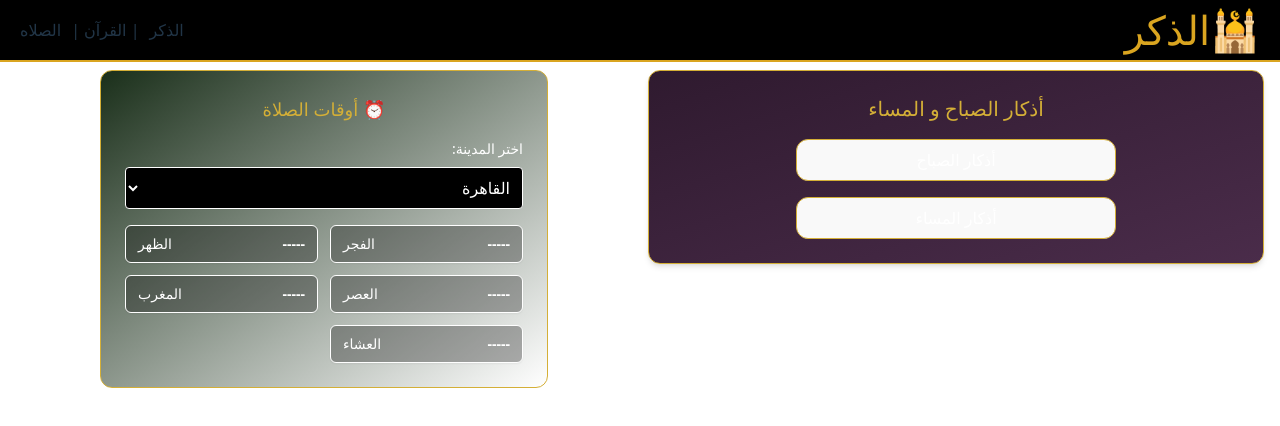
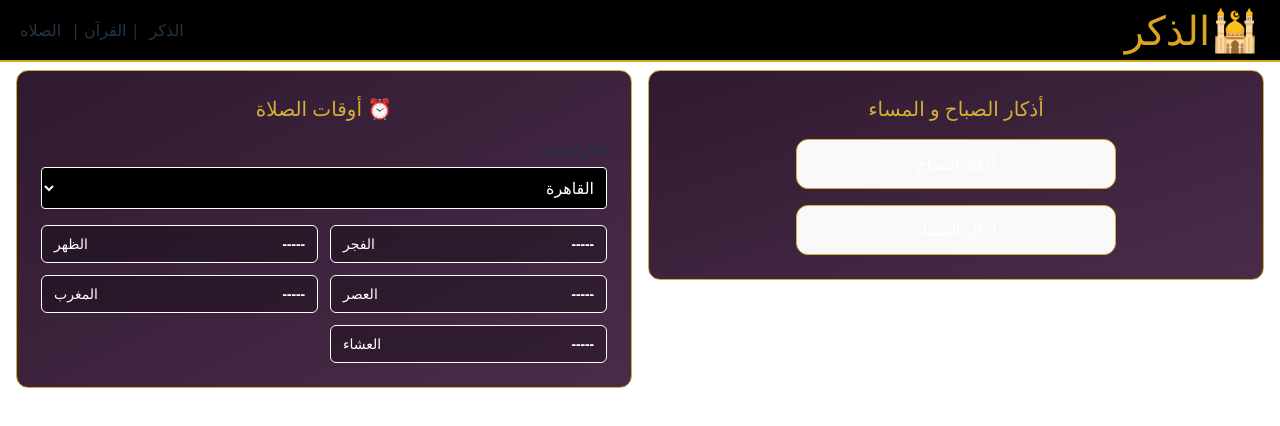
Before and after one commit to IslamicWays/Zikrify, a React (Vite) app: page / in a window 1280 px wide. Shown: the top 426 px of the page. Built offline with nearby package versions, Linux system fonts and the light colour scheme.

Commit message:
bug fixes

```diff
--- a/src/App.tsx
+++ b/src/App.tsx
@@ -10,12 +10,12 @@ const App = () => {
 
             {/* Main Content */}
             <main className="flex-1 w-full px-4 py-2">
-        <div className="flex flex-col md:flex-row w-full gap-4">
-          <div className="w-full md:w-1/2">
-            <PrayerTimes/>
+                <div className="flex flex-col md:flex-row w-full h-full gap-4">
+                    <div className="w-full md:w-1/2 h-full">
+                        <PrayerTimes />
                     </div>
-          <div className="w-full md:w-1/2">
-            <Azkar/>
+                    <div className="w-full md:w-1/2 h-full">
+                        <Azkar />
                     </div>
                 </div>
             </main>
--- a/src/components/Azkar/Azkar.tsx
+++ b/src/components/Azkar/Azkar.tsx
@@ -3,19 +3,21 @@ import CustomCard from "../../utils/Card/CustomCard";
 
 const Azkar = () => {
     return (
+        <div className="h-full">
             <CustomCard
                 header="أذكار الصباح و المساء"
-            className="flex flex-col items-center text-center shadow-md"
-            headerClassName="text-2xl font-bold mb-4"
-            bodyClassName="flex flex-col gap-4 w-full max-w-xs"
+                className="h-full flex flex-col items-center text-center"
+                headerClassName="text-lg font-bold mb-4"
+                bodyClassName="flex-1 flex flex-col justify-center gap-4 w-full max-w-xs"
             >
-            <button className="bg-darkPurple text-white py-2 px-4 rounded-xl border border-gold hover:bg-green transition">
+                <button className="bg-darkPurple text-white py-3 px-4 rounded-xl border border-gold hover:bg-green transition-colors duration-200 font-medium">
                     أذكار الصباح
                 </button>
-            <button className="bg-darkPurple text-white py-2 px-4 rounded-xl border border-gold hover:bg-green transition">
+                <button className="bg-darkPurple text-white py-3 px-4 rounded-xl border border-gold hover:bg-green transition-colors duration-200 font-medium">
                     أذكار المساء
                 </button>
             </CustomCard>
+        </div>
     );
 };
 
--- a/src/components/PrayerTimes/PrayerTimes.tsx
+++ b/src/components/PrayerTimes/PrayerTimes.tsx
@@ -1,6 +1,8 @@
-import React, { useEffect, useState } from 'react';
+import React, {useEffect, useState, useCallback} from "react";
+import CustomCard from "../../utils/Card/CustomCard";
+ // Adjust the import path as needed
 
-const LOCAL_STORAGE_CITY_KEY = 'selected_city';
+const LOCAL_STORAGE_CITY_KEY = "selected_city";
 
 interface PrayerTime {
     name: string;
@@ -12,56 +14,47 @@ interface NextPrayer {
     time: Date;
 }
 
+interface PrayTimesLibrary {
+    setMethod: (method: string) => void;
+    adjust: (adjustments: Record<string, string>) => void;
+    getTimes: (date: Date, coords: number[], timezone: number, dst: string, format: string) => Record<string, string>;
+}
+
+declare global {
+    interface Window {
+        prayTimes: PrayTimesLibrary;
+    }
+}
+
 const PRAYER_NAMES: Record<string, string> = {
-  fajr: 'الفجر',
-  dhuhr: 'الظهر',
-  asr: 'العصر',
-  maghrib: 'المغرب',
-  isha: 'العشاء',
+    fajr: "الفجر",
+    dhuhr: "الظهر",
+    asr: "العصر",
+    maghrib: "المغرب",
+    isha: "العشاء",
 };
 
-const cities: { name: string; lat: number; lon: number }[] = [
-  { name: 'القاهرة', lat: 30.0444, lon: 31.2357 },
-  { name: 'مكة', lat: 21.3891, lon: 39.8579 },
-  { name: 'الرياض', lat: 24.7136, lon: 46.6753 },
-  { name: 'دبي', lat: 25.276987, lon: 55.296249 },
-  { name: 'الدوحة', lat: 25.276987, lon: 51.52 },
-  { name: 'عمان', lat: 31.9539, lon: 35.9106 },
-  { name: 'بيروت', lat: 33.8938, lon: 35.5018 },
+const cities: {name: string; lat: number; lon: number}[] = [
+    {name: "القاهرة", lat: 30.0444, lon: 31.2357},
+    {name: "مكة", lat: 21.3891, lon: 39.8579},
+    {name: "الرياض", lat: 24.7136, lon: 46.6753},
+    {name: "دبي", lat: 25.276987, lon: 55.296249},
+    {name: "الدوحة", lat: 25.276987, lon: 51.52},
+    {name: "عمان", lat: 31.9539, lon: 35.9106},
+    {name: "بيروت", lat: 33.8938, lon: 35.5018},
 ];
 
 const PrayerTimes: React.FC = () => {
     const [selectedCity, setSelectedCity] = useState(() => {
         const stored = localStorage.getItem(LOCAL_STORAGE_CITY_KEY);
-  const matchedCity = cities.find(city => city.name === stored);
+        const matchedCity = cities.find((city) => city.name === stored);
         return matchedCity || cities[0];
     });
     const [prayerTimes, setPrayerTimes] = useState<PrayerTime[]>([]);
     const [nextPrayer, setNextPrayer] = useState<NextPrayer | null>(null);
-  const [countdown, setCountdown] = useState<string>('');
+    const [countdown, setCountdown] = useState<string>("");
 
-  const calculatePrayerTimes = (lat: number, lon: number) => {
-    const tzOffset = new Date().getTimezoneOffset() / -60;
-    const pt = (window as any).prayTimes;
-
-    pt.setMethod('Egypt');
-    pt.adjust({ asr: 'Hanafi', isha: '90 min' });
-
-    const times = pt.getTimes(new Date(), [lat, lon], tzOffset, 'auto', '24h');
-
-    const prayers: PrayerTime[] = Object.entries(times)
-  .filter(([key]) => PRAYER_NAMES[key])
-  .map(([key, time]) => ({
-    name: PRAYER_NAMES[key],
-    time: time as string,
-  }));
-
-
-    setPrayerTimes(prayers);
-    calculateNextPrayer(times);
-  };
-
-  const calculateNextPrayer = (times: Record<string, string>) => {
+    const calculateNextPrayer = useCallback((times: Record<string, string>) => {
         const now = new Date();
         let upcoming: NextPrayer | null = null;
         let minDiff = Infinity;
@@ -69,7 +62,7 @@ const PrayerTimes: React.FC = () => {
         Object.entries(times).forEach(([key, time]) => {
             if (!PRAYER_NAMES[key]) return;
 
-      const [h, m] = time.split(':').map(Number);
+            const [h, m] = time.split(":").map(Number);
             const prayerDate = new Date(now.getFullYear(), now.getMonth(), now.getDate(), h, m);
             const diff = (prayerDate.getTime() - now.getTime()) / 1000;
 
@@ -83,12 +76,35 @@ const PrayerTimes: React.FC = () => {
         });
 
         setNextPrayer(upcoming);
-  };
+    }, []);
+
+    const calculatePrayerTimes = useCallback(
+        (lat: number, lon: number) => {
+            const tzOffset = new Date().getTimezoneOffset() / -60;
+            const pt = window.prayTimes;
+
+            pt.setMethod("Egypt");
+            pt.adjust({asr: "Hanafi", isha: "90 min"});
+
+            const times = pt.getTimes(new Date(), [lat, lon], tzOffset, "auto", "24h");
+
+            const prayers: PrayerTime[] = Object.entries(times)
+            .filter(([key]) => PRAYER_NAMES[key])
+            .map(([key, time]) => ({
+                name: PRAYER_NAMES[key],
+                time: time as string,
+            }));
+
+            setPrayerTimes(prayers);
+            calculateNextPrayer(times);
+        },
+        [calculateNextPrayer]
+    );
 
     const formatCountdown = (seconds: number): string => {
-    const h = String(Math.floor(seconds / 3600)).padStart(2, '0');
-    const m = String(Math.floor((seconds % 3600) / 60)).padStart(2, '0');
-    const s = String(seconds % 60).padStart(2, '0');
+        const h = String(Math.floor(seconds / 3600)).padStart(2, "0");
+        const m = String(Math.floor((seconds % 3600) / 60)).padStart(2, "0");
+        const s = String(seconds % 60).padStart(2, "0");
         return `${h}:${m}:${s}`;
     };
 
@@ -96,10 +112,9 @@ const PrayerTimes: React.FC = () => {
         localStorage.setItem(LOCAL_STORAGE_CITY_KEY, selectedCity.name);
     }, [selectedCity]);
 
-
     useEffect(() => {
         calculatePrayerTimes(selectedCity.lat, selectedCity.lon);
-  }, [selectedCity]);
+    }, [selectedCity, calculatePrayerTimes]);
 
     useEffect(() => {
         if (!nextPrayer) return;
@@ -117,10 +132,14 @@ const PrayerTimes: React.FC = () => {
     }, [nextPrayer]);
 
     return (
-    <div className="text-white flex items-center justify-center">
-      <div className="bg-gradient-to-br from-green to-darkGray border border-gold rounded-xl p-6 w-full max-w-md" dir="rtl">
-        <h2 className="text-gold text-lg font-bold text-center mb-4">⏰ أوقات الصلاة</h2>
-
+        <div className="h-full">
+            <CustomCard
+                header="⏰ أوقات الصلاة"
+                className="h-full flex flex-col"
+                headerClassName="text-lg font-bold text-center mb-4"
+                bodyClassName="flex-1 flex flex-col"
+                dir="rtl"
+            >
                 <div className="mb-4">
                     <label htmlFor="city" className="block text-lightGray text-sm mb-2 text-right">
                         اختر المدينة:
@@ -142,14 +161,14 @@ const PrayerTimes: React.FC = () => {
                     </select>
                 </div>
 
-        <ul className="grid grid-cols-2 gap-3 text-center">
+                <ul className="grid grid-cols-2 gap-3 text-center flex-1">
                     {prayerTimes.map((prayer) => (
                         <li
                             key={prayer.name}
                             className={`rounded-md px-3 py-2 text-sm font-semibold shadow-sm flex justify-between items-center ${
                                 nextPrayer?.name === prayer.name
-                  ? 'bg-gold text-black'
-                  : 'bg-black/30 text-white border border-lightGray'
+                                    ? "bg-gold text-black"
+                                    : "bg-black/30 text-white border border-lightGray"
                             }`}
                         >
                             <span>{prayer.time}</span>
@@ -163,7 +182,7 @@ const PrayerTimes: React.FC = () => {
                         ⏳ الوقت المتبقي لصلاة {nextPrayer.name}: {countdown}
                     </div>
                 )}
-      </div>
+            </CustomCard>
         </div>
     );
 };
```
Lines whose indentation alone changed are shown as unchanged.
